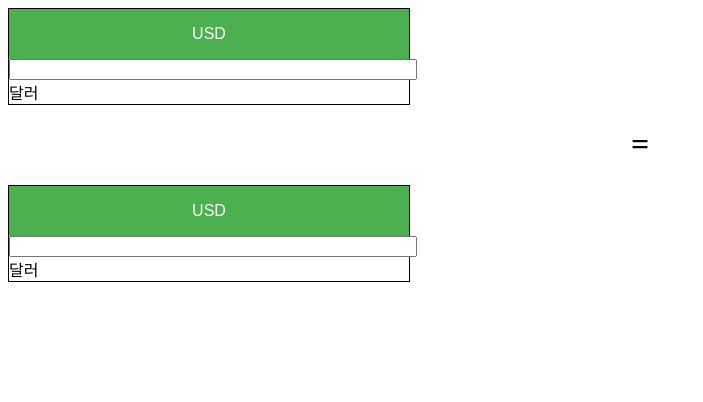
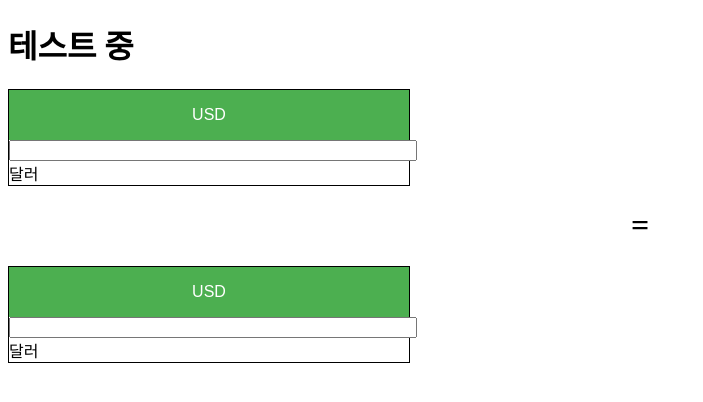
Before and after one commit to im6727/test-project, a plain HTML site: page index.html in a window 1280 px wide. Shown: the whole page, without its empty margins (0-703 px from the left). Drawn offline with Linux system fonts and the light colour scheme.

Commit message:
second commit

```diff
--- a/index.html
+++ b/index.html
@@ -9,6 +9,7 @@
 
 </head>
 <body>
+    <h1>테스트 중</h1>
     <div class="exchange-box">
         <div class="dropdown">
             <button class="dropbtn" id="from-button">USD</button>
```
